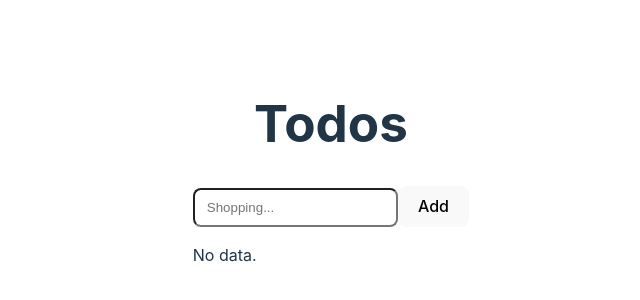
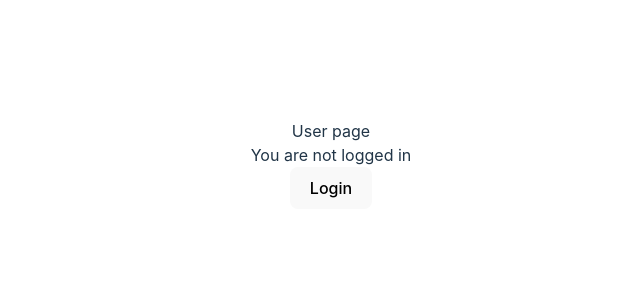
Before and after one commit to Trezzmann/react-typescript-starter, a React (Vite) app: page / in a window 1280 px wide. Shown: the part 236-536 px from the top of the page, without its empty margins (309-949 px from the left). Built offline with nearby package versions, Linux system fonts and the light colour scheme.

Commit message:
Typing useContext

```diff
--- a/src/App.tsx
+++ b/src/App.tsx
@@ -1,32 +1,14 @@
 import "./App.css";
-import Auth from "./components/Auth";
-import ProjectsList from "./components/projects/ProjectsList";
-import ProjectWrapper from "./components/projects/ProjectWrapper";
-import Todo from "./components/Todo/Todo";
-
-const projects = [
-  {
-    title: "Project 1",
-    description:
-      "Duis aute irure dolor in reprehenderit in voluptate velit esse cillum dolore eu fugiat nulla pariatur.",
-  },
-  {
-    title: "Project 2",
-    description:
-      "Excepteur sint occaecat cupidatat non proident, sunt in culpa qui officia deserunt mollit anim id est laborum.",
-  },
-  {
-    title: "Project 3",
-    description:
-      "Excepteur sint occaecat cupidatat non proident, sunt in culpa qui officia deserunt mollit anim id est laborum.",
-  },
-];
+import UserContextProvider from "./components/user/context/UserContextProvider";
+import User from "./components/user/User";
 
 function App() {
   return (
-    <div className="App">
-      <Todo />
-    </div>
+    <UserContextProvider>
+      <div className="App">
+        <User />
+      </div>
+    </UserContextProvider>
   );
 }
 
--- /dev/null
+++ b/src/components/user/User.tsx
@@ -0,0 +1,31 @@
+import { useContext } from "react";
+import { userContent } from "./context/UserContextProvider";
+
+function User() {
+  const context = useContext(userContent);
+
+  const handleLogin = () => {
+    context.setUser({ name: "Mando", email: "mando@gmail.com" });
+  };
+  const handleLogout = () => {
+    context.setUser(null);
+  };
+  return (
+    <div>
+      <div>User page</div>
+      {context.user ? (
+        <>
+          <div>{context.user.name}</div>
+          <button onClick={handleLogout}>Logout</button>
+        </>
+      ) : (
+        <>
+          <div>You are not logged in</div>
+          <button onClick={handleLogin}>Login</button>
+        </>
+      )}
+    </div>
+  );
+}
+
+export default User;
--- /dev/null
+++ b/src/components/user/context/UserContextProvider.tsx
@@ -0,0 +1,25 @@
+import { createContext, useState } from "react";
+
+type UserContextProps = { children: React.ReactNode };
+type UserAuthType = { name: string; email: string };
+type ContextValueType = {
+  user: UserAuthType | null;
+  setUser: React.Dispatch<React.SetStateAction<UserAuthType | null>>;
+};
+
+export const userContent = createContext<ContextValueType>(
+  {} as ContextValueType
+);
+
+import React from "react";
+
+function UserContextProvider({ children }: UserContextProps) {
+  const [user, setUser] = useState<UserAuthType | null>(null);
+  return (
+    <userContent.Provider value={{ user, setUser }}>
+      {children}
+    </userContent.Provider>
+  );
+}
+
+export default UserContextProvider;
```
